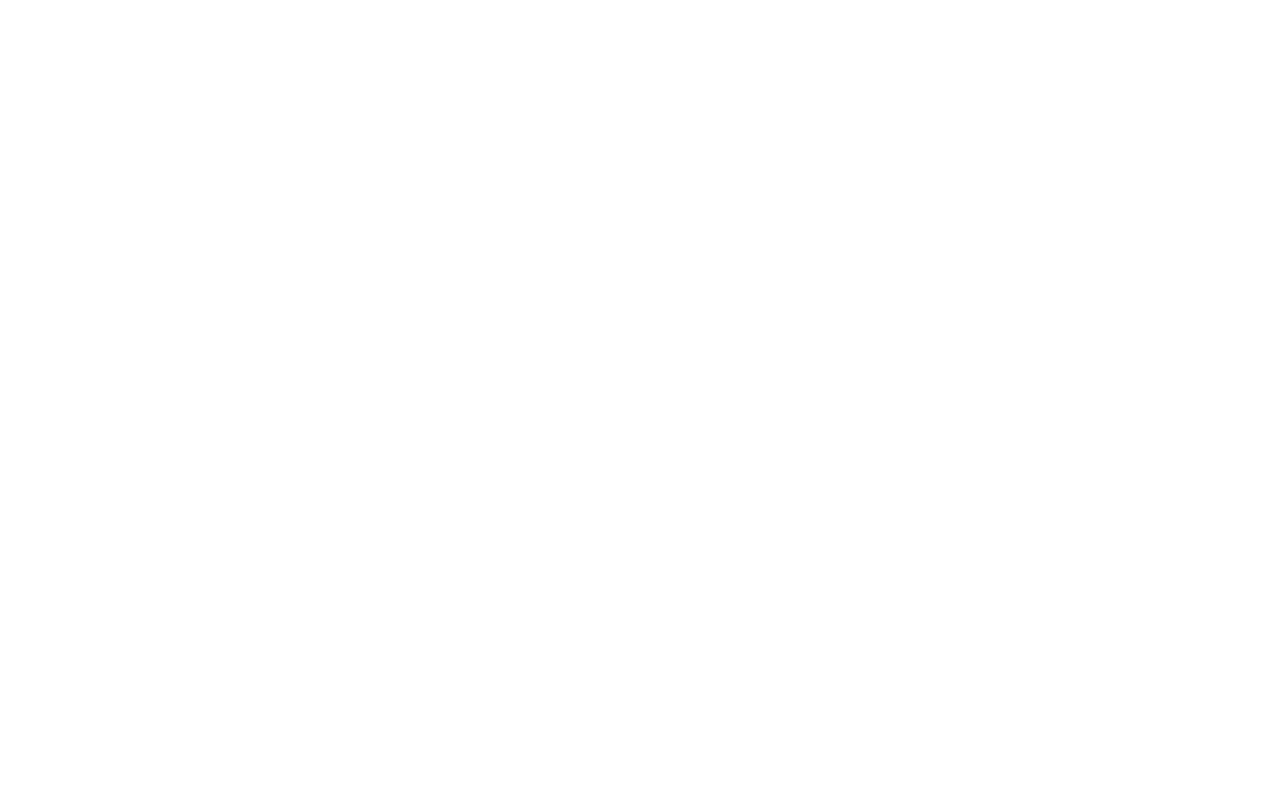
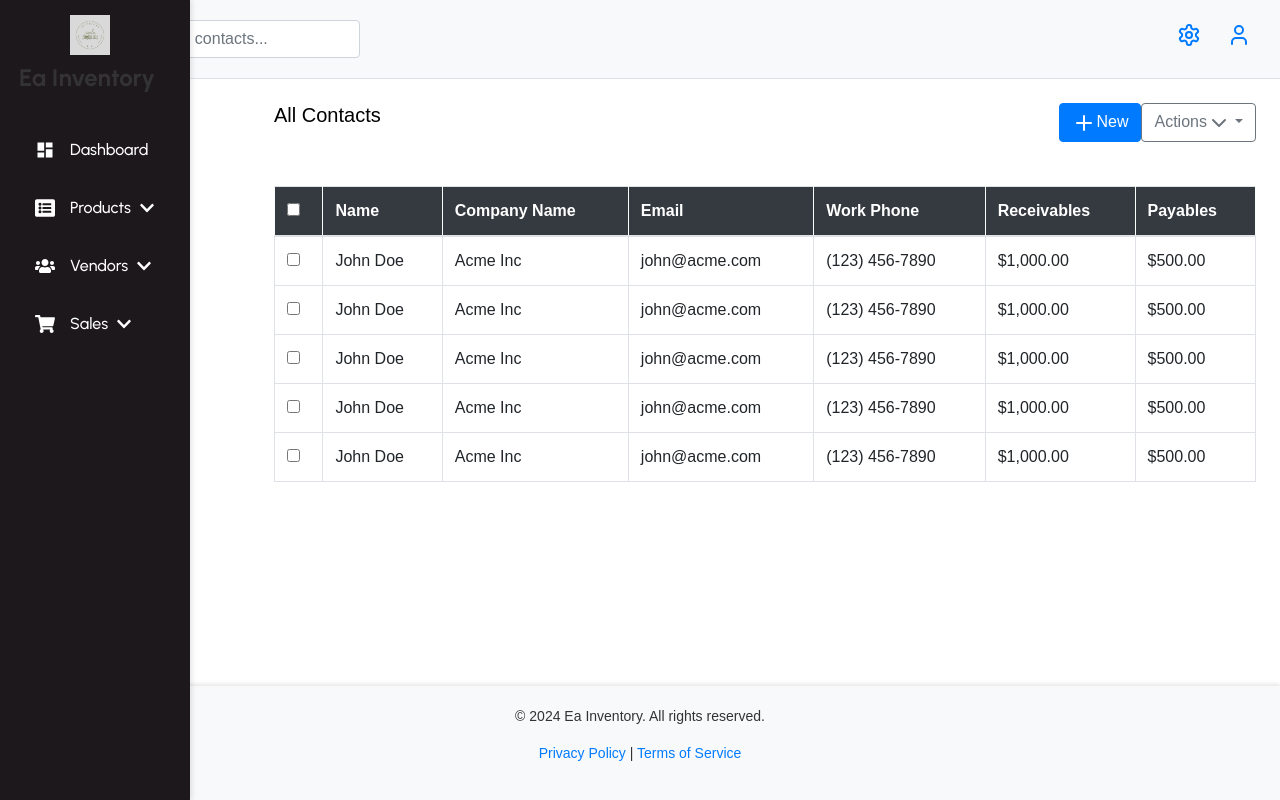
Before and after one commit to ElamaranV/InventoryManagement, a React (Create React App) app in the folder inventory-management/: page /customers in a window 1280 px wide. Before the commit this address had no page. Built offline with nearby package versions, Linux system fonts and the light colour scheme.

Commit message:
-> Added Sales Interface, with Sales Order and add Customer

```diff
--- a/inventory-management/src/App.js
+++ b/inventory-management/src/App.js
@@ -10,6 +10,8 @@
 import Footer from './Components/Footer';
 import VendorDetails from './Components/VendorDetails/VendorDetails';
 import AddVendor from './Components/AddVendor/AddVendor';
+import CustomerPage from './Components/CustomerPage/CustomerPage';
+import AddCustomer from './Components/CustomerPage/AddCustomer';
 
 const App = () => {
   return (
@@ -25,6 +27,8 @@
             <Route path="/VendorDetails" element={<VendorDetails />} />
             <Route path="/AddVendor" element={<AddVendor/>} />
             <Route path= "/ProductCategorization" element={<ProductCategorization/>} />
+            <Route path='/customers' element={<CustomerPage/>} />
+            <Route path='/add-customer' element={<AddCustomer/>} />
           </Routes>
         </div>
       </Router>
--- /dev/null
+++ b/inventory-management/src/Components/CustomerPage/AddCustomer.jsx
@@ -0,0 +1,114 @@
+// src/components/AddCustomer.jsx
+import React, { useState } from 'react';
+import { Modal } from 'react-bootstrap'; // Import Bootstrap Modal
+import Footer from '../Footer'; // Import Footer
+
+export default function AddCustomer() {
+  const [newCustomer, setNewCustomer] = useState({
+    name: '',
+    companyName: '',
+    email: '',
+    workPhone: '',
+    receivables: '',
+    payables: '',
+  });
+
+  const handleInputChange = (e) => {
+    const { name, value } = e.target;
+    setNewCustomer((prevState) => ({
+      ...prevState,
+      [name]: value,
+    }));
+  };
+
+  const handleSubmit = (e) => {
+    e.preventDefault();
+    // Handle customer submission (e.g., send to server or add to state)
+    console.log('New Customer Details:', newCustomer);
+    // Reset form
+    setNewCustomer({
+      name: '',
+      companyName: '',
+      email: '',
+      workPhone: '',
+      receivables: '',
+      payables: '',
+    });
+  };
+
+  return (
+    <div className="container">
+      <h1 className="mt-4">Add New Customer</h1>
+      <form onSubmit={handleSubmit}>
+        <div className="mb-3">
+          <label className="form-label">Name</label>
+          <input
+            type="text"
+            name="name"
+            className="form-control"
+            value={newCustomer.name}
+            onChange={handleInputChange}
+            required
+          />
+        </div>
+        <div className="mb-3">
+          <label className="form-label">Company Name</label>
+          <input
+            type="text"
+            name="companyName"
+            className="form-control"
+            value={newCustomer.companyName}
+            onChange={handleInputChange}
+            required
+          />
+        </div>
+        <div className="mb-3">
+          <label className="form-label">Email</label>
+          <input
+            type="email"
+            name="email"
+            className="form-control"
+            value={newCustomer.email}
+            onChange={handleInputChange}
+            required
+          />
+        </div>
+        <div className="mb-3">
+          <label className="form-label">Work Phone</label>
+          <input
+            type="text"
+            name="workPhone"
+            className="form-control"
+            value={newCustomer.workPhone}
+            onChange={handleInputChange}
+            required
+          />
+        </div>
+        <div className="mb-3">
+          <label className="form-label">Receivables</label>
+          <input
+            type="text"
+            name="receivables"
+            className="form-control"
+            value={newCustomer.receivables}
+            onChange={handleInputChange}
+            required
+          />
+        </div>
+        <div className="mb-3">
+          <label className="form-label">Payables</label>
+          <input
+            type="text"
+            name="payables"
+            className="form-control"
+            value={newCustomer.payables}
+            onChange={handleInputChange}
+            required
+          />
+        </div>
+        <button type="submit" className="btn btn-primary">Add Customer</button>
+      </form>
+      <Footer /> {/* Include Footer */}
+    </div>
+  );
+}
--- /dev/null
+++ b/inventory-management/src/Components/CustomerPage/CustomerPage.jsx
@@ -0,0 +1,100 @@
+// src/components/CustomerPage.jsx
+import React from "react";
+import { ChevronDown, Menu, Plus, Search, Settings, User } from "lucide-react";
+import { useNavigate } from "react-router-dom"; // Import useNavigate
+import Sidebar from "../Sidebar"; // Importing Sidebar
+import Footer from "../Footer"; // Importing Footer
+
+export default function CustomerPage() {
+  const [sidebarOpen, setSidebarOpen] = React.useState(false);
+  const navigate = useNavigate(); // Initialize useNavigate
+
+  return (
+    <div className="d-flex flex-column vh-100">
+      <header className="d-flex align-items-center justify-content-between border-bottom p-3 bg-light">
+        <button
+          className="d-lg-none btn btn-outline-secondary"
+          onClick={() => setSidebarOpen(!sidebarOpen)}
+        >
+          <Menu className="h6" />
+          <span className="sr-only">Toggle sidebar</span>
+        </button>
+        <div className="d-flex align-items-center">
+          <h1 className="h4 mb-0">Contacts</h1>
+          <div className="position-relative mx-3">
+            <Search className="position-absolute" style={{ left: "10px", top: "10px" }} />
+            <input
+              className="form-control ps-5"
+              type="search"
+              placeholder="Search contacts..."
+            />
+          </div>
+        </div>
+        <div className="d-flex align-items-center">
+          <button className="btn btn-link" title="Settings">
+            <Settings className="h5" />
+          </button>
+          <button className="btn btn-link" title="User menu">
+            <User className="h5" />
+          </button>
+        </div>
+      </header>
+
+      <div className="d-flex flex-grow-1 overflow-hidden">
+        {/* Sidebar */}
+        <Sidebar sidebarOpen={sidebarOpen} setSidebarOpen={setSidebarOpen} />
+
+        {/* Main content */}
+        <main className="flex-grow-1 overflow-auto p-4" style={{ marginLeft: '250px' }}>
+          <div className="d-flex justify-content-between mb-4">
+            <h2 className="h5">All Contacts</h2>
+            <div>
+              <button className="btn btn-primary me-2" onClick={() => navigate('/add-customer')}>
+                <Plus className="me-2" />
+                New
+              </button>
+              <button className="btn btn-outline-secondary dropdown-toggle">
+                Actions
+                <ChevronDown className="ms-2" />
+              </button>
+            </div>
+          </div>
+
+          <div className="table-responsive">
+            <table className="table table-bordered">
+              <thead className="table-light">
+                <tr>
+                  <th>
+                    <input type="checkbox" />
+                  </th>
+                  <th>Name</th>
+                  <th>Company Name</th>
+                  <th>Email</th>
+                  <th>Work Phone</th>
+                  <th>Receivables</th>
+                  <th>Payables</th>
+                </tr>
+              </thead>
+              <tbody>
+                {[...Array(5)].map((_, i) => (
+                  <tr key={i}>
+                    <td>
+                      <input type="checkbox" />
+                    </td>
+                    <td>John Doe</td>
+                    <td>Acme Inc</td>
+                    <td>john@acme.com</td>
+                    <td>(123) 456-7890</td>
+                    <td>$1,000.00</td>
+                    <td>$500.00</td>
+                  </tr>
+                ))}
+              </tbody>
+            </table>
+          </div>
+        </main>
+      </div>
+      <Footer /> {/* Add Footer here */}
+    </div>
+  );
+}
```
